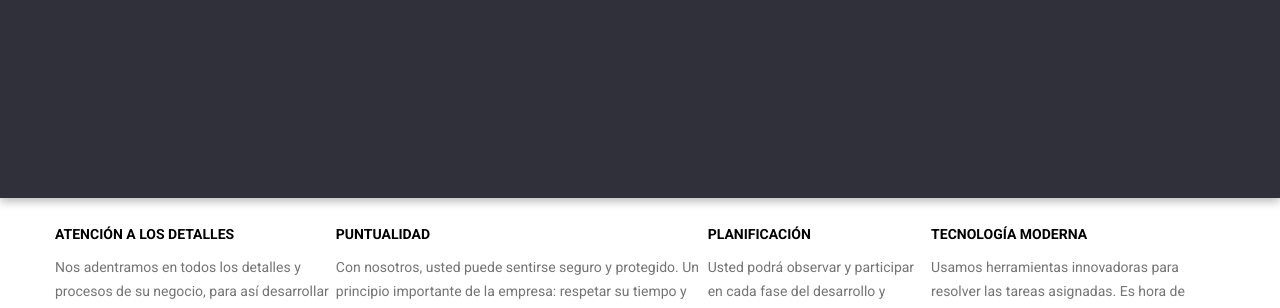
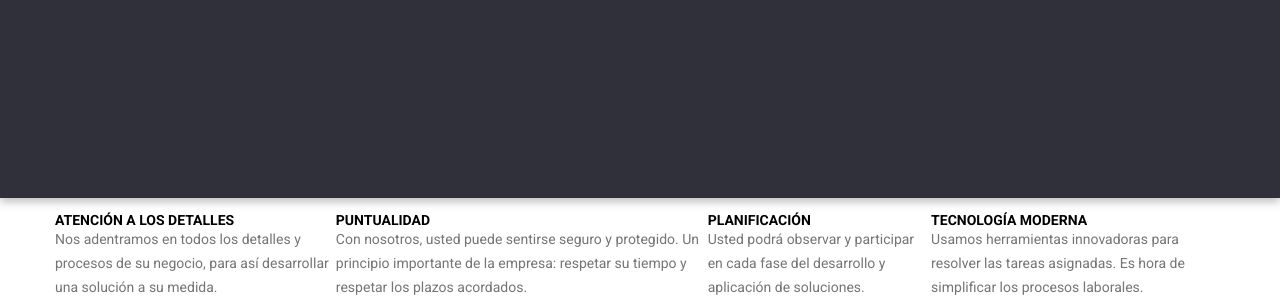
Before and after one commit to lilimafra/goit-markup-hw-03, a plain HTML site: page index.html in a window 1280 px wide. Shown: the part 482-790 px from the top of the page. Drawn offline with nearby package versions, Linux system fonts and the light colour scheme.

Commit message:
Ajuste_flex1

```diff
--- a/css/styles.css
+++ b/css/styles.css
@@ -5,7 +5,7 @@
   --basecolor: #212121;
 }
 
-h1, h2, h3, p, {
+h1, h2, h3, p {
   margin: 0;
   padding: 0;
 }
@@ -75,7 +75,7 @@ h1 {
 
 h2 {
   font-weight: 700;
-  font-size: 36px
+  font-size: 36px;
   padding-bottom: 55px;
   padding-top: 55px;
   line-height: 1.166em;
@@ -260,8 +260,6 @@ footer .mt {
 
 .cont_nav {
   display: flex;
-  a
-
 }
 
 .surf a{
```
